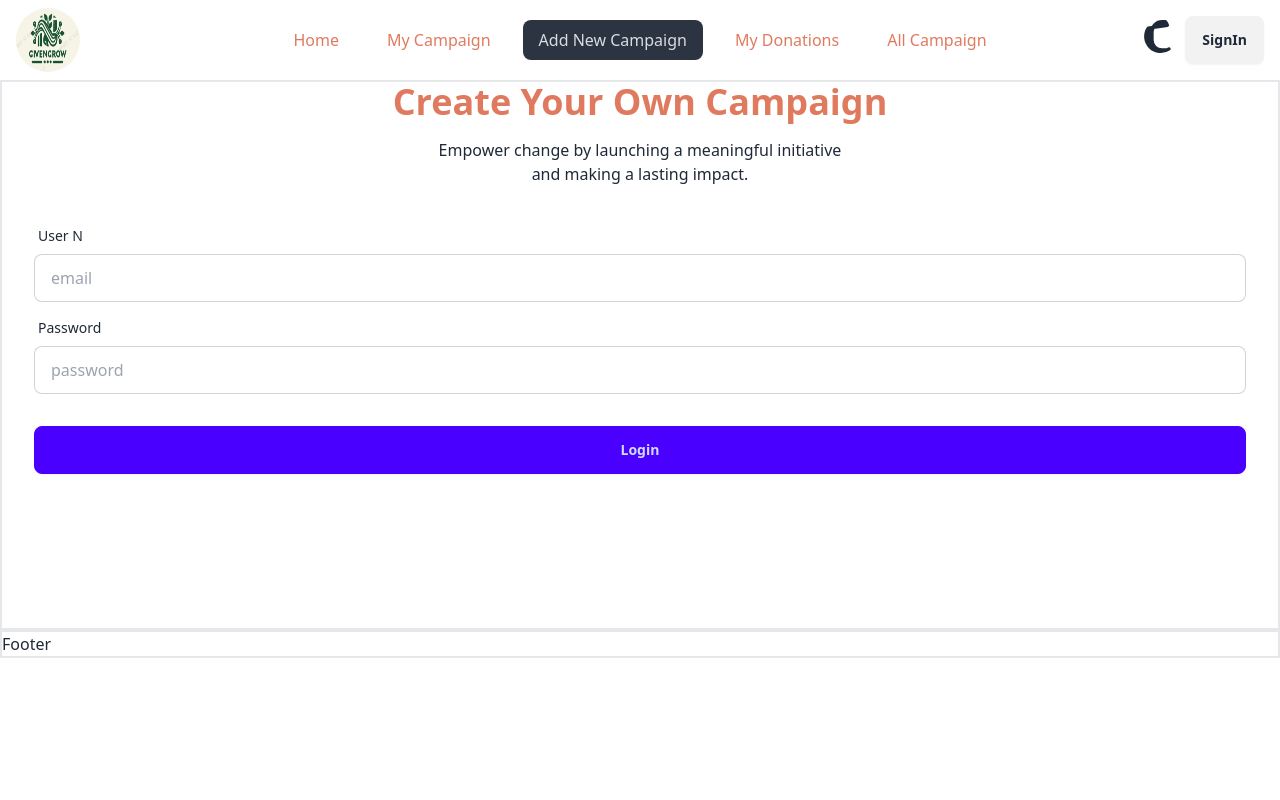
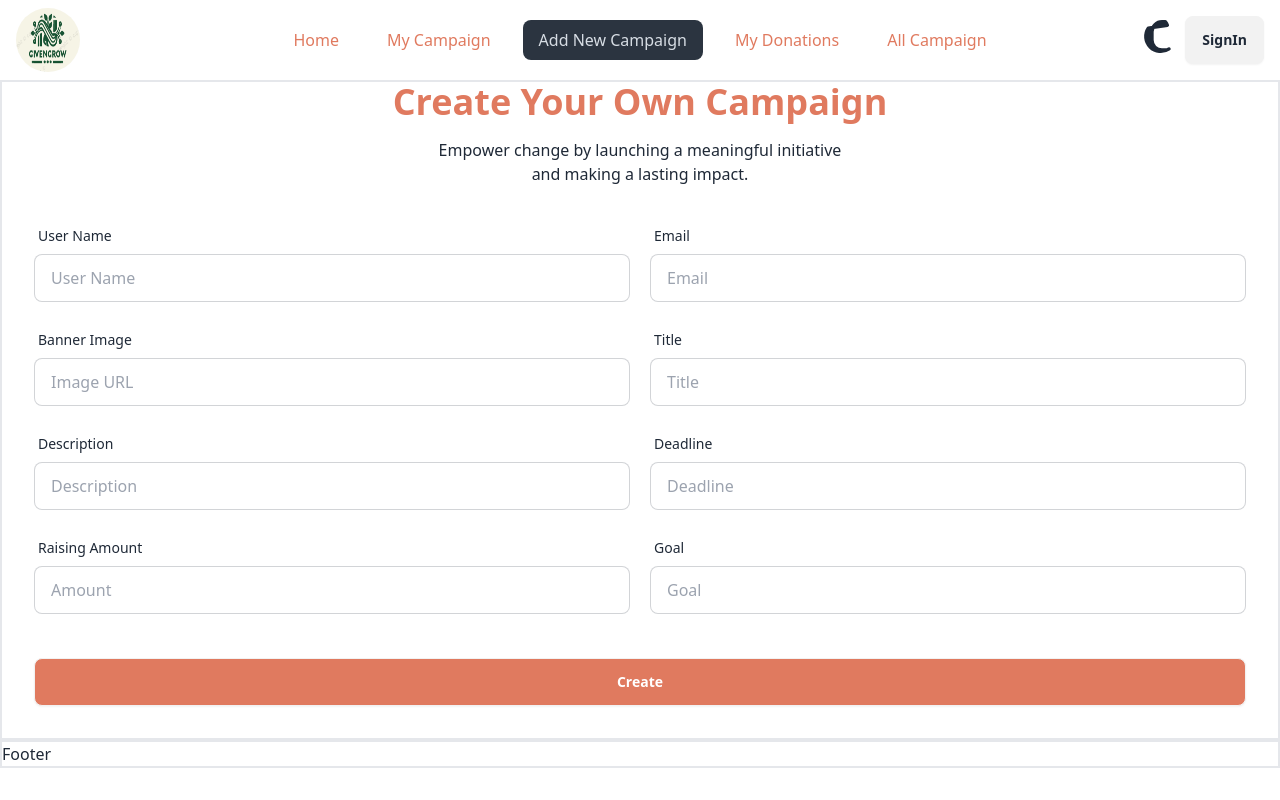
Before and after one commit to ABUNAYEM7/GiveNGrow-Client, a React (Vite) app: page /AddCampaign in a window 1280 px wide. Built offline with nearby package versions, Linux system fonts and the light colour scheme.

Commit message:
Add Ifram section

```diff
--- a/package.json
+++ b/package.json
@@ -12,6 +12,7 @@
   "dependencies": {
     "react": "^18.3.1",
     "react-dom": "^18.3.1",
+    "react-fast-marquee": "^1.6.5",
     "react-icons": "^5.4.0",
     "react-loader-spinner": "^6.1.6",
     "react-router": "^7.0.2",
--- a/src/Pages/AddNewCampaign.jsx
+++ b/src/Pages/AddNewCampaign.jsx
@@ -1,5 +1,5 @@
-import React from 'react'
-import Info from '../components/Info'
+import React from "react";
+import Info from "../components/Info";
 
 const AddNewCampaign = () => {
   return (
@@ -7,32 +7,117 @@ const AddNewCampaign = () => {
       {/* info-container */}
       <div>
         <Info
-        title ={'Create Your Own Campaign'}
-        subtitle ={'Empower change by launching a meaningful initiative and making a lasting impact.'}
+          title={"Create Your Own Campaign"}
+          subtitle={
+            "Empower change by launching a meaningful initiative and making a lasting impact."
+          }
         />
       </div>
       {/* form-container */}
       <div>
-      <form className="card-body">
+        <form className="card-body grid grid-cols-1 md:grid-cols-2 gap-5">
           <div className="form-control">
             <label className="label">
-            <span className="label-text">User N</span>
+              <span className="label-text">User Name</span>
             </label>
-          <input type="email" placeholder="email" className="input input-bordered" required />
+            <input
+              name="userName"
+              type="text"
+              placeholder="User Name"
+              className="input input-bordered"
+              required
+            />
           </div>
           <div className="form-control">
             <label className="label">
-            <span className="label-text">Password</span>
+              <span className="label-text">Email</span>
             </label>
-          <input type="password" placeholder="password" className="input input-bordered" required />
+            <input
+              type="email"
+              placeholder="Email"
+              className="input input-bordered"
+              required
+            />
           </div>
-        <div className="form-control mt-6">
-          <button className="btn btn-primary">Login</button>
+          <div className="form-control">
+            <label className="label">
+              <span className="label-text">Banner Image</span>
+            </label>
+            <input
+              name="banner"
+              type="text"
+              placeholder="Image URL"
+              className="input input-bordered"
+              required
+            />
+          </div>
+          <div className="form-control">
+            <label className="label">
+              <span className="label-text">Title</span>
+            </label>
+            <input
+              name="title"
+              type="text"
+              placeholder="Title"
+              className="input input-bordered"
+              required
+            />
+          </div>
+          <div className="form-control">
+            <label className="label">
+              <span className="label-text">Description</span>
+            </label>
+            <input
+              name="description"
+              type="text"
+              placeholder="Description"
+              className="input input-bordered"
+              required
+            />
+          </div>
+          <div className="form-control">
+            <label className="label">
+              <span className="label-text">Deadline</span>
+            </label>
+            <input
+              name="deadline"
+              type="text"
+              placeholder="Deadline"
+              className="input input-bordered"
+              required
+            />
+          </div>
+          <div className="form-control">
+            <label className="label">
+              <span className="label-text">Raising Amount</span>
+            </label>
+            <input
+              name="amount"
+              type="text"
+              placeholder="Amount"
+              className="input input-bordered"
+              required
+            />
+          </div>
+          <div className="form-control">
+            <label className="label">
+              <span className="label-text">Goal</span>
+            </label>
+            <input
+              name="goal"
+              type="text"
+              placeholder="Goal"
+              className="input input-bordered"
+              required
+            />
+          </div>
+          <div className="form-control mt-6 md:col-span-2">
+            <button className="btn text-white bg-primary hover:text-primary">Create</button>
           </div>
         </form>
       </div>
     </div>
-  )
-}
+  );
+};
 
-export default AddNewCampaign
+export default AddNewCampaign;
--- a/src/Pages/Home.jsx
+++ b/src/Pages/Home.jsx
@@ -1,6 +1,8 @@
 import React from 'react'
 import Banner from '../components/Banner'
 import Campaigns from '../components/Campaigns'
+import Iframe from '../components/Iframe'
+import HelpFor from '../components/HelpFor'
 
 
 const Home = () => {
@@ -13,6 +15,12 @@ const Home = () => {
       <div>
         <Campaigns/>
       </div>
+      <div>
+        <Iframe/>
+      </div>
+      <div>
+        <HelpFor/>
+      </div>
     </div>
   )
 }
--- /dev/null
+++ b/src/components/HelpFor.jsx
@@ -0,0 +1,73 @@
+import Marquee from "react-fast-marquee";
+
+const HelpFor = () => {
+  const images = [
+    {
+      title: "Help Fund a New App for Mental Health",
+      src: "https://i.ibb.co/QDjF0b4/image1.webp",
+    },
+    {
+      title: "Medical Expenses for Surgery",
+      src: "https://i.ibb.co/ZcyC8qR/image2.webp",
+    },
+    {
+      title: "Launch a Sustainable Clothing Brand",
+      src: "https://i.ibb.co/BGvTFwy/image3.jpg",
+    },
+    {
+      title: "Build a Community Library",
+      src: "https://i.ibb.co/x5fHYG3/image-4.webp",
+    },
+    {
+      title: "Documentary on Climate Change",
+      src: "https://i.ibb.co/QpgzFfg/image5.jpg",
+    },
+    {
+      title: "Startup: Smart Home Device",
+      src: "https://i.ibb.co/BqwdyHw/image6.webp",
+    },
+    {
+      title: "Clean Water for Villages",
+      src: "https://i.ibb.co/cJgsWvK/image7.webp",
+    },
+    {
+      title: "Support Local Artisans",
+      src: "https://i.ibb.co/12P0vyw/image8.webp",
+    },
+    {
+      title: "Emergency Relief Fund for Flood Victims",
+      src: "https://i.ibb.co/ccB4fPc/image9.webp",
+    },
+    {
+      title: "Support a Local Theater Group",
+      src: "https://i.ibb.co/WDF1vVY/image10.jpg",
+    },
+  ];
+
+  return (
+    <div className="my-6 p-4">
+      <h3 className="text-3xl font-bold text-primary text-center mb-12">
+        Give & Grow Help For
+      </h3>
+      <div>
+        <Marquee
+        pauseOnHover={true}>
+          {images.map((item, index) => (
+            <div key={index} className="relative w-60 h-60 rounded-xl mx-8 cursor-pointer">
+              <img
+                className="w-full h-full rounded-xl"
+                src={item.src}
+                alt={`Image ${index + 1}`}
+              />
+              <div className="absolute inset-0 bg-black bg-opacity-50 flex items-center justify-center opacity-0 hover:opacity-100 transition-opacity duration-300 rounded-xl">
+                <p className="text-white text-center">{item.title}</p>
+              </div>
+            </div>
+          ))}
+        </Marquee>
+      </div>
+    </div>
+  );
+};
+
+export default HelpFor;
--- /dev/null
+++ b/src/components/Iframe.jsx
@@ -0,0 +1,46 @@
+import thumbnail from "../assets/thumbnail.PNG";
+
+const Iframe = () => {
+  return (
+    <div className="my-6 p-4">
+      <h3 className="text-3xl font-bold text-primary mb-6">
+        How Give&Grow Works
+      </h3>
+      <div className="w-full mx-auto h-[500px] rounded-xl relative group">
+        <img
+          className="w-11/12 mx-auto h-full object-cover rounded-xl transform group-hover:scale-105 transition-transform duration-300"
+          src={thumbnail}
+          alt="thumbnail"
+        />
+        <div className="absolute inset-0 flex items-center justify-center opacity-0 group-hover:opacity-100 transition-opacity duration-300 rounded-2xl">
+          <button
+            onClick={() => videoModal.showModal()}
+            className="btn bg-secondary text-white hover:text-secondary"
+          >
+            Watch 1 minute Video
+          </button>
+        </div>
+      </div>
+
+      {/* modal */}
+      <dialog id="videoModal" className="modal">
+        <div className="modal-box  w-11/12 max-w-[1200px]">
+          <form method="dialog">
+            <button className="btn btn-sm btn-circle btn-ghost absolute right-2 top-0 ">
+              ✕
+            </button>
+          </form>
+          <div className="relative w-full pt-[42.85%] rounded-xl">
+            <iframe
+              src="https://www.youtube.com/embed/8EUGN4C33e8?si=IfOOosWdMsN_GEJn"
+              title="How Give & Grow Works"
+              className="absolute top-0 left-0 w-full h-full border-0 rounded-xl"
+            ></iframe>
+          </div>
+        </div>
+      </dialog>
+    </div>
+  );
+};
+
+export default Iframe;
```
Also changed, not shown: src/assets/thumbnail.PNG (added), 1 other file (tests, documents, lock files or other folders). Lines whose indentation alone changed are shown as unchanged.
